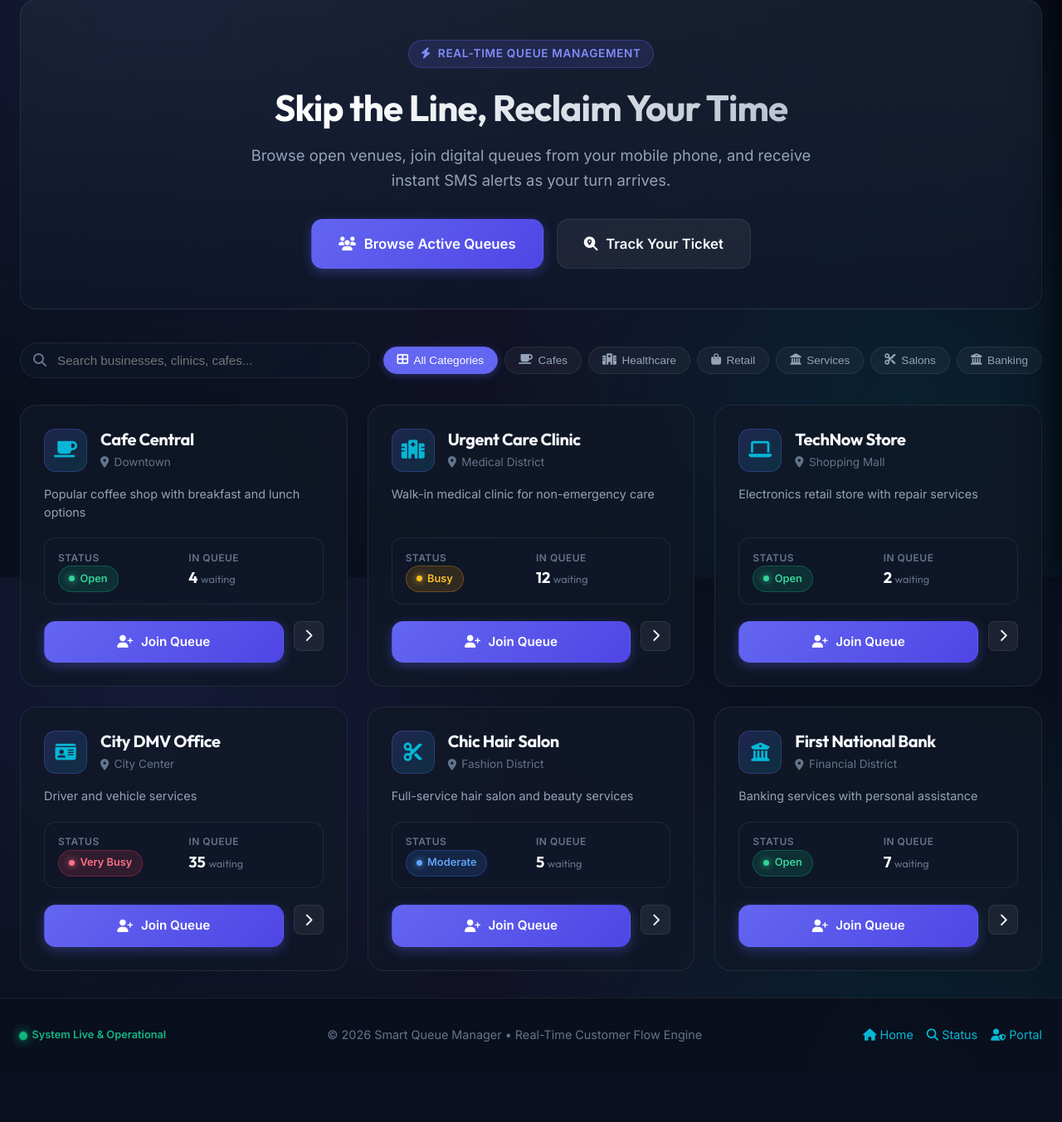
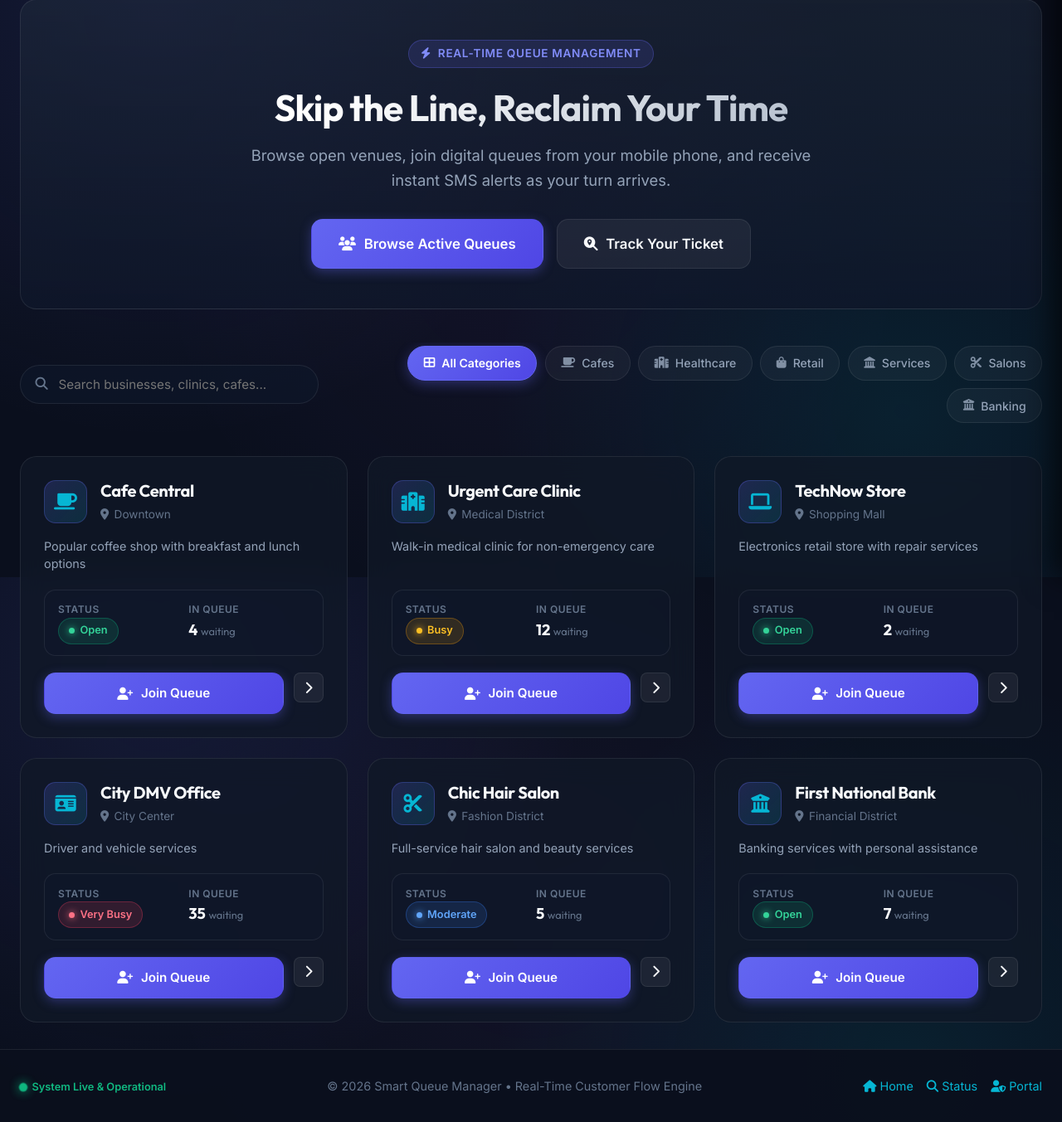
Before and after one commit to krishnakant09/Smart-Queue-Manager, a Flask app: page / in a window 1280 px wide. Shown: the part 104-1457 px from the top of the page at 83% size. Before the commit the page ends 1364 px from the top, so only its background shows below. Run offline with Flask 3, Linux system fonts and the light colour scheme.

Commit message:
feat: add base layout, business template, stylesheet, and core scripts for frontend UI

```diff
--- a/static/css/style.css
+++ b/static/css/style.css
@@ -400,35 +400,38 @@ a:hover {
 /* Category Filters & Search */
 .filters-bar {
   display: flex;
-  align-items: center;
-  justify-content: space-between;
-  gap: 1rem;
-  margin-bottom: 2rem;
-  flex-wrap: wrap;
+  flex-direction: column;
+  gap: 1.15rem;
+  margin-bottom: 2.25rem;
+  width: 100%;
+  max-width: 100%;
 }
 
 .search-box {
   position: relative;
-  flex: 1;
-  min-width: 260px;
+  width: 100%;
+  min-width: 0;
 }
 
 .search-box i {
   position: absolute;
-  left: 1rem;
+  left: 1.15rem;
   top: 50%;
   transform: translateY(-50%);
   color: var(--text-dim);
+  font-size: 0.95rem;
+  pointer-events: none;
 }
 
 .search-box input {
   width: 100%;
-  padding: 0.75rem 1rem 0.75rem 2.75rem;
+  padding: 0.8rem 1.15rem 0.8rem 2.85rem;
   background: var(--bg-glass-input);
   border: 1px solid var(--border-light);
   border-radius: var(--radius-full);
   color: var(--text-main);
   font-size: 0.95rem;
+  font-family: inherit;
   transition: all var(--transition-fast);
 }
 
@@ -438,38 +441,149 @@ a:hover {
   box-shadow: 0 0 0 3px var(--primary-glow);
 }
 
+/* Category Pills Container & Horizontal Scroll */
+.category-pills-container {
+  position: relative;
+  width: 100%;
+  max-width: 100%;
+  min-width: 0;
+  display: flex;
+  align-items: center;
+}
+
 .category-pills {
   display: flex;
   align-items: center;
-  gap: 0.5rem;
-  flex-wrap: wrap;
+  gap: 0.6rem;
+  width: 100%;
+  max-width: 100%;
+  min-width: 0;
+  overflow-x: auto;
+  overflow-y: hidden;
+  flex-wrap: nowrap;
+  padding: 4px 6px 8px 4px;
+  -webkit-overflow-scrolling: touch;
+  scroll-behavior: smooth;
+  scrollbar-width: none;
+  -ms-overflow-style: none;
+}
+
+.category-pills::-webkit-scrollbar {
+  display: none;
 }
 
 .category-pill {
-  padding: 0.5rem 1rem;
+  padding: 0.6rem 1.15rem;
+  min-height: 42px;
   border-radius: var(--radius-full);
   background: rgba(255, 255, 255, 0.04);
   border: 1px solid var(--border-light);
   color: var(--text-muted);
-  font-size: 0.85rem;
+  font-size: 0.88rem;
   font-weight: 500;
+  font-family: inherit;
   cursor: pointer;
+  white-space: nowrap;
+  flex-shrink: 0;
   transition: all var(--transition-fast);
   display: inline-flex;
   align-items: center;
-  gap: 0.4rem;
-}
-
-.category-pill:hover, .category-pill.active {
-  background: rgba(99, 102, 241, 0.15);
+  gap: 0.5rem;
+  user-select: none;
+  -webkit-tap-highlight-color: transparent;
+}
+
+.category-pill i {
+  font-size: 0.85rem;
+  opacity: 0.85;
+  transition: transform var(--transition-fast);
+}
+
+.category-pill:hover {
+  background: rgba(99, 102, 241, 0.12);
   color: #fff;
-  border-color: rgba(99, 102, 241, 0.4);
+  border-color: rgba(99, 102, 241, 0.35);
+  transform: translateY(-1px);
+}
+
+.category-pill:hover i {
+  transform: scale(1.1);
+}
+
+.category-pill:active {
+  transform: scale(0.97);
 }
 
 .category-pill.active {
-  background: var(--primary);
+  background: linear-gradient(135deg, var(--primary), #4f46e5);
+  color: #fff;
   border-color: var(--primary);
-  box-shadow: 0 2px 10px var(--primary-glow);
+  box-shadow: 0 4px 15px var(--primary-glow);
+  font-weight: 600;
+}
+
+.category-pill.active i {
+  opacity: 1;
+}
+
+/* Scroll Edge Fade Indicators */
+.category-pills-container.has-overflow-right::after {
+  content: '';
+  position: absolute;
+  top: 0;
+  right: 0;
+  bottom: 0;
+  width: 36px;
+  background: linear-gradient(to left, var(--bg-base) 20%, transparent 100%);
+  pointer-events: none;
+  z-index: 2;
+  transition: opacity 0.2s ease;
+}
+
+.category-pills-container.has-overflow-left::before {
+  content: '';
+  position: absolute;
+  top: 0;
+  left: 0;
+  bottom: 0;
+  width: 36px;
+  background: linear-gradient(to right, var(--bg-base) 20%, transparent 100%);
+  pointer-events: none;
+  z-index: 2;
+  transition: opacity 0.2s ease;
+}
+
+/* Wide Desktop Layout */
+@media (min-width: 1150px) {
+  .filters-bar {
+    flex-direction: row;
+    align-items: center;
+    justify-content: space-between;
+    gap: 1.5rem;
+  }
+
+  .search-box {
+    max-width: 360px;
+    flex-shrink: 0;
+  }
+
+  .category-pills-container {
+    flex: 1;
+    min-width: 0;
+    justify-content: flex-end;
+  }
+
+  .category-pills {
+    justify-content: flex-end;
+    flex-wrap: wrap;
+    overflow-x: visible;
+    padding: 4px 0 4px 0;
+  }
+
+  .category-pills-container::before,
+  .category-pills-container::after {
+    display: none !important;
+  }
 }
 
 /* Business Grid & Cards */
--- a/static/js/main.js
+++ b/static/js/main.js
@@ -42,12 +42,46 @@ document.addEventListener('DOMContentLoaded', () => {
   const searchInput = document.getElementById('businessSearch');
   const categoryPills = document.querySelectorAll('.category-pill');
   const cards = document.querySelectorAll('.business-card');
+  const businessGrid = document.getElementById('businessGrid');
+  const pillsContainer = document.querySelector('.category-pills-container');
+  const pillsList = document.getElementById('categoryPillsList');
 
-  if (searchInput && cards.length) {
+  // Dynamic edge scroll indicators
+  if (pillsContainer && pillsList) {
+    function updatePillsScrollState() {
+      const isOverflowing = pillsList.scrollWidth > (pillsList.clientWidth + 4);
+      if (!isOverflowing) {
+        pillsContainer.classList.remove('has-overflow-left', 'has-overflow-right');
+        return;
+      }
+      const maxScroll = pillsList.scrollWidth - pillsList.clientWidth;
+      const scrollLeft = pillsList.scrollLeft;
+
+      if (scrollLeft > 8) {
+        pillsContainer.classList.add('has-overflow-left');
+      } else {
+        pillsContainer.classList.remove('has-overflow-left');
+      }
+
+      if (scrollLeft < maxScroll - 8) {
+        pillsContainer.classList.add('has-overflow-right');
+      } else {
+        pillsContainer.classList.remove('has-overflow-right');
+      }
+    }
+
+    pillsList.addEventListener('scroll', updatePillsScrollState, { passive: true });
+    window.addEventListener('resize', updatePillsScrollState);
+    setTimeout(updatePillsScrollState, 100);
+  }
+
+  if (cards.length) {
     function filterBusinesses() {
-      const query = searchInput.value.toLowerCase().trim();
+      const query = searchInput ? searchInput.value.toLowerCase().trim() : '';
       const activePill = document.querySelector('.category-pill.active');
       const activeCat = activePill ? activePill.getAttribute('data-category') : 'all';
+
+      let visibleCount = 0;
 
       cards.forEach(card => {
         const title = card.querySelector('.card-title')?.textContent.toLowerCase() || '';
@@ -60,18 +94,56 @@ document.addEventListener('DOMContentLoaded', () => {
 
         if (matchesQuery && matchesCategory) {
           card.style.display = 'flex';
+          visibleCount++;
         } else {
           card.style.display = 'none';
         }
       });
+
+      // Handle dynamic empty state
+      let emptyNotice = document.getElementById('noFilterResultsNotice');
+      if (visibleCount === 0) {
+        if (!emptyNotice && businessGrid) {
+          emptyNotice = document.createElement('div');
+          emptyNotice.id = 'noFilterResultsNotice';
+          emptyNotice.className = 'glass-panel';
+          emptyNotice.style.gridColumn = '1 / -1';
+          emptyNotice.style.textAlign = 'center';
+          emptyNotice.style.padding = '3rem 1.5rem';
+          emptyNotice.innerHTML = `
+            <i class="fas fa-search-minus" style="font-size: 2.75rem; color: var(--text-dim); margin-bottom: 1rem; display: block;"></i>
+            <h3 style="font-size: 1.25rem; margin-bottom: 0.5rem;">No matching businesses</h3>
+            <p style="color: var(--text-muted); font-size: 0.95rem; margin-bottom: 1.25rem;">We couldn't find any venues matching your current filter criteria.</p>
+            <button type="button" class="btn btn-secondary btn-sm" id="resetFilterBtn">
+              <i class="fas fa-undo"></i> Show All Businesses
+            </button>
+          `;
+          businessGrid.appendChild(emptyNotice);
+          document.getElementById('resetFilterBtn')?.addEventListener('click', () => {
+            if (searchInput) searchInput.value = '';
+            categoryPills.forEach(p => p.classList.remove('active'));
+            const allPill = document.querySelector('.category-pill[data-category="all"]');
+            if (allPill) allPill.classList.add('active');
+            filterBusinesses();
+          });
+        }
+      } else if (emptyNotice) {
+        emptyNotice.remove();
+      }
     }
 
-    searchInput.addEventListener('input', filterBusinesses);
+    if (searchInput) {
+      searchInput.addEventListener('input', filterBusinesses);
+    }
 
     categoryPills.forEach(pill => {
       pill.addEventListener('click', () => {
         categoryPills.forEach(p => p.classList.remove('active'));
         pill.classList.add('active');
+
+        // Auto-center clicked pill on mobile horizontally
+        pill.scrollIntoView({ behavior: 'smooth', inline: 'center', block: 'nearest' });
+
         filterBusinesses();
       });
     });
--- a/templates/businesses.html
+++ b/templates/businesses.html
@@ -29,35 +29,37 @@
       <i class="fas fa-search"></i>
       <input type="text" id="businessSearch" placeholder="Search businesses, clinics, cafes..." autocomplete="off">
     </div>
-    <div class="category-pills">
+    <div class="category-pills-container">
+      <div class="category-pills" id="categoryPillsList">
         <button type="button" class="category-pill active" data-category="all">
-        <i class="fas fa-th-large"></i> All Categories
+          <i class="fas fa-th-large"></i> <span>All Categories</span>
         </button>
         <button type="button" class="category-pill" data-category="cafe">
-        <i class="fas fa-coffee"></i> Cafes
+          <i class="fas fa-coffee"></i> <span>Cafes</span>
         </button>
         <button type="button" class="category-pill" data-category="medical">
-        <i class="fas fa-hospital"></i> Healthcare
+          <i class="fas fa-hospital"></i> <span>Healthcare</span>
         </button>
         <button type="button" class="category-pill" data-category="retail">
-        <i class="fas fa-shopping-bag"></i> Retail
+          <i class="fas fa-shopping-bag"></i> <span>Retail</span>
         </button>
         <button type="button" class="category-pill" data-category="government">
-        <i class="fas fa-landmark"></i> Services
+          <i class="fas fa-landmark"></i> <span>Services</span>
         </button>
         <button type="button" class="category-pill" data-category="beauty">
-        <i class="fas fa-cut"></i> Salons
+          <i class="fas fa-cut"></i> <span>Salons</span>
         </button>
         <button type="button" class="category-pill" data-category="financial">
-        <i class="fas fa-university"></i> Banking
+          <i class="fas fa-university"></i> <span>Banking</span>
         </button>
+      </div>
     </div>
   </div>
 
   <!-- Business Cards Grid -->
-  <div class="business-grid">
+  <div class="business-grid" id="businessGrid">
     {% for b in businesses %}
-      <div class="business-card" data-category="{{ b.type }}">
+      <div class="business-card" data-category="{{ b.type or b.business_type or '' }}">
         <div>
           <div class="card-header">
             <div class="business-icon">
```
Also changed, not shown: other parts of static/css/style.css (+34 -3 lines), templates/base.html (+64 -30 lines). Lines whose indentation alone changed are shown as unchanged.
